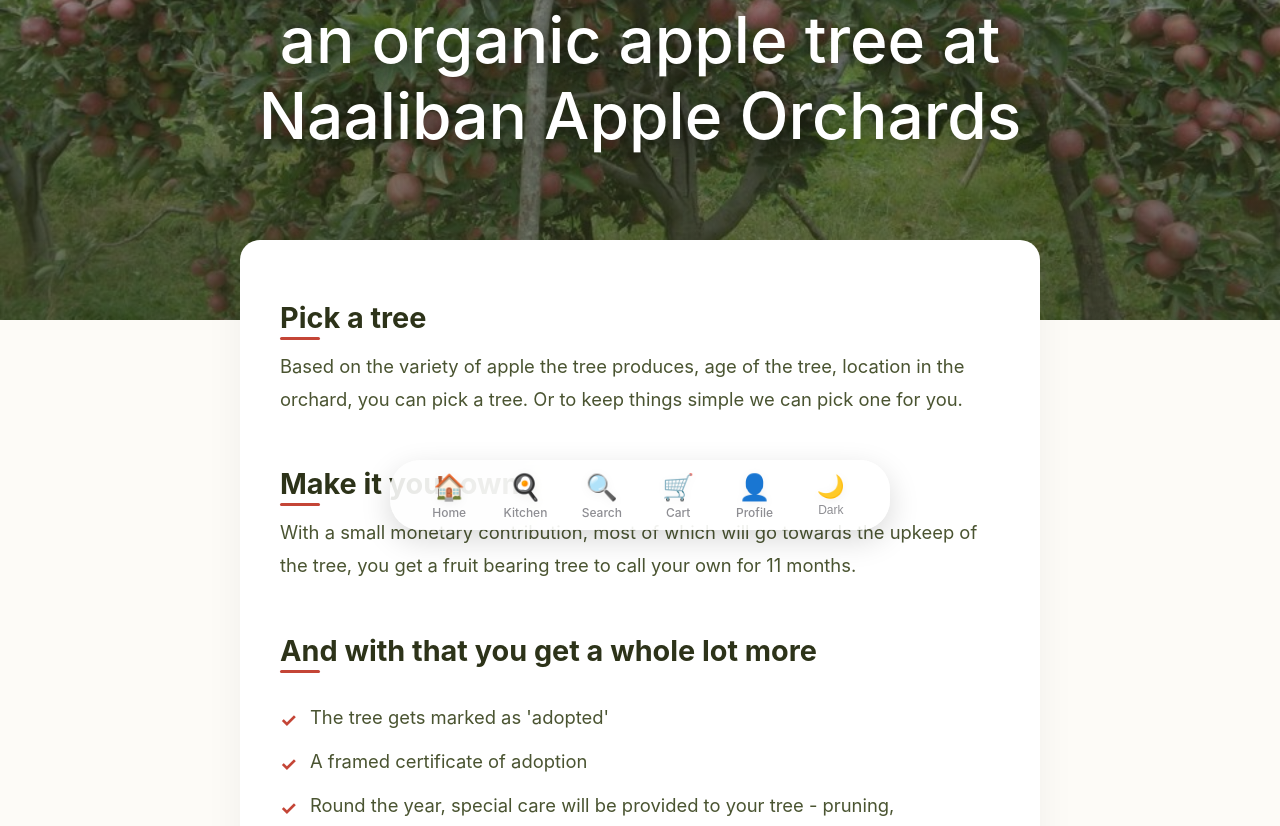
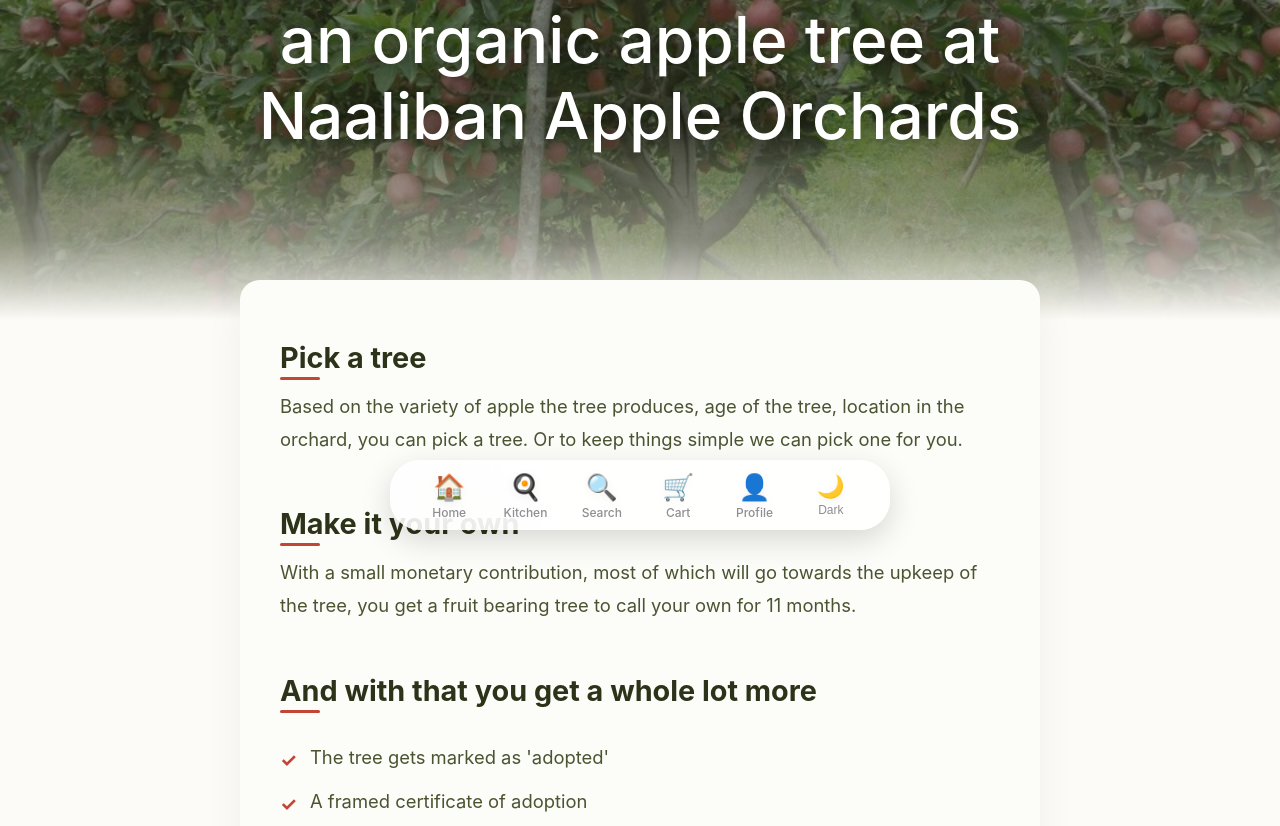
Before and after one commit to orchidsbsr-png/google-anti-gravity, a React (Vite) app: page /adopt-a-tree in a window 1280 px wide. Shown: the part 240-1066 px from the top of the page. Built offline with nearby package versions, Linux system fonts and the light colour scheme; no server answers; the database is empty; a web font is replaced by a local one.

Commit message:
style(adopt-a-tree): add ultra-smooth cinematic fade from hero to page background

```diff
--- a/src/pages/AdoptATree.css
+++ b/src/pages/AdoptATree.css
@@ -52,10 +52,12 @@
 /* Content Blocks */
 .adopt-content {
     max-width: 800px;
-    margin: -80px auto 0;
+    margin: -40px auto 0;
+    /* Reduced negative margin to work better with the cinematic fade */
     position: relative;
     z-index: 3;
-    background: #fff;
+    background: #fcfdf9;
+    /* Slightly off-white to match form fields, creating softer depth */
     padding: 60px 40px;
     border-radius: 20px;
     box-shadow: 0 20px 40px rgba(0, 0, 0, 0.05);
--- a/src/pages/AdoptATree.jsx
+++ b/src/pages/AdoptATree.jsx
@@ -131,12 +131,22 @@ const AdoptATree = () => {
     return (
         <SmoothScroll>
             <main className="adopt-page">
-                {/* Hero Section */}
                 <section className="adopt-hero">
                     <div className="adopt-hero-overlay"></div>
                     <div className="adopt-hero-content">
                         <h1>Here's how you can rent an organic apple tree at Naaliban Apple Orchards</h1>
                     </div>
+                    {/* Seamless Transition Gradient to Page Background (#fdfbf7) */}
+                    <div style={{
+                        position: 'absolute',
+                        bottom: 0,
+                        left: 0,
+                        width: '100%',
+                        height: '25vh',
+                        background: 'linear-gradient(to bottom, transparent 0%, rgba(253, 251, 247, 0.4) 60%, #fdfbf7 100%)',
+                        zIndex: 2,
+                        pointerEvents: 'none' // Ensures it doesn't block clicks
+                    }} />
                 </section>
 
                 {/* Info Content */}
```
